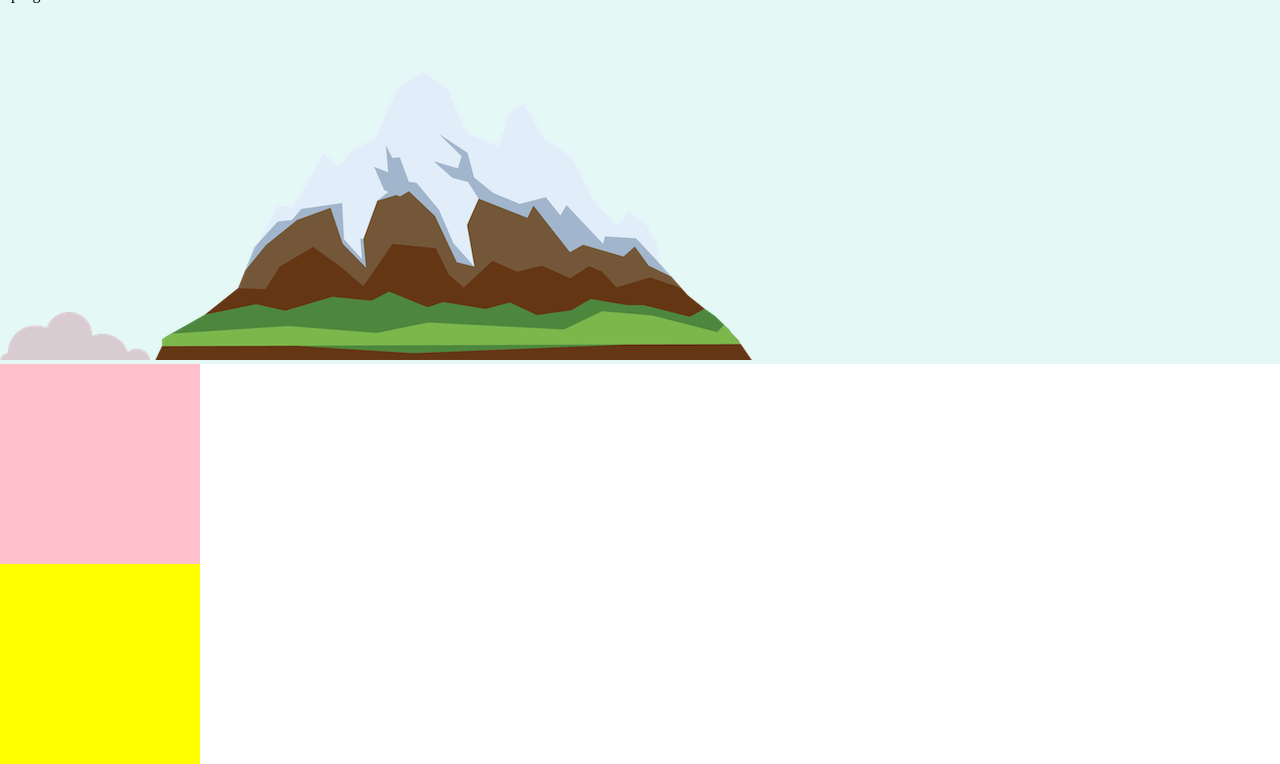
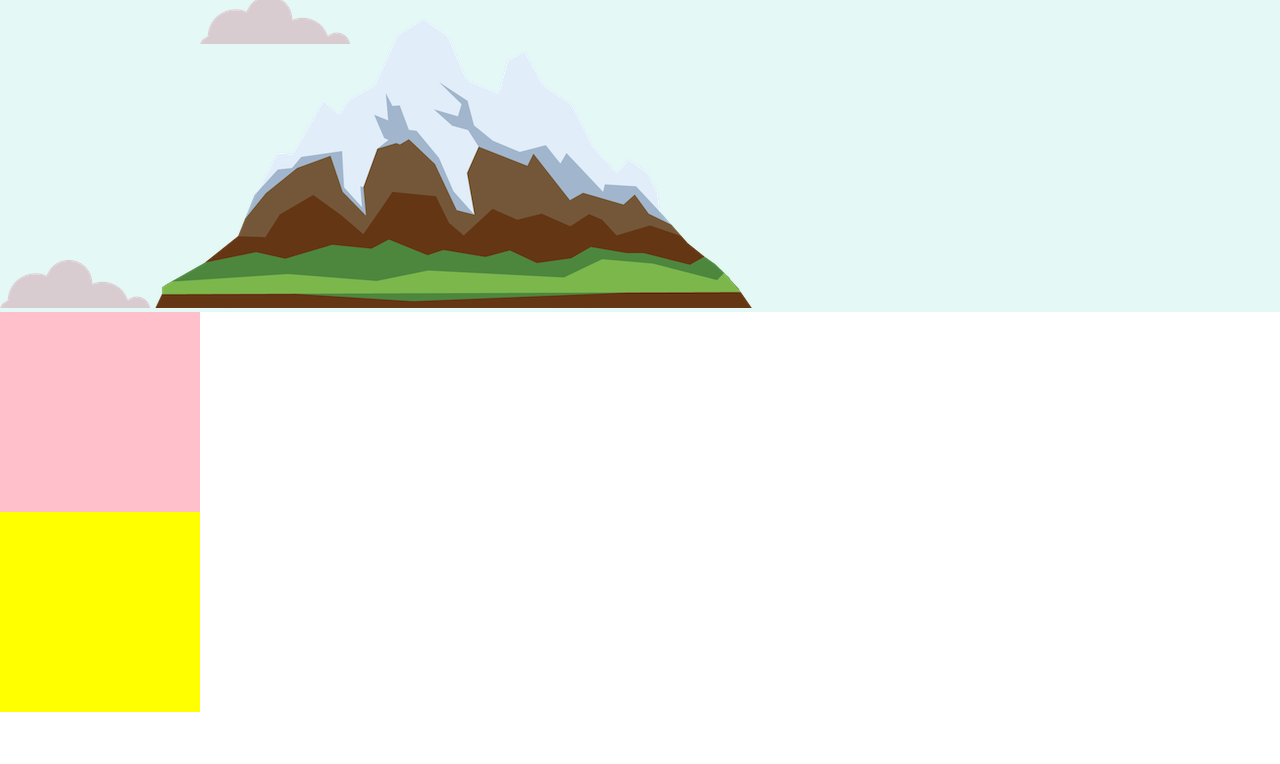
Before and after one commit to sucikakaly/CSS---My-Site, a plain HTML site: page index.html in a window 1280 px wide. Shown: the part 104-868 px from the top of the page. After the commit the page ends 816 px from the top, so only its background shows below. Drawn offline with Linux system fonts and the light colour scheme.

Commit message:
CSS - My Site

```diff
--- a/css/style.css
+++ b/css/style.css
@@ -5,6 +5,12 @@
 
 .top-container {
   background-color: #e4f9f5;
+}
+
+.cloud-1 {
+  position: absolute;
+  left: 200px;
+  top: 100px;
 }
 
 .middle-container {
--- a/index.html
+++ b/index.html
@@ -10,11 +10,11 @@
   </head>
   <body>
     <div class="top-container">
-      <img src="img/cloud.png" alt="cloud-img" />
+      <img class="cloud-1" src="img/cloud.png" alt="cloud-img" />
       <h1>I'm Suci.</h1>
       <p>a programmer</p>
-      <img src="img/cloud.png" alt="cloud-img" />
-      <img src="img/mountain.png" alt="mountain-png" />
+      <img class="cloud-2" src="img/cloud.png" alt="cloud-img" />
+      <img class="mountain" src="img/mountain.png" alt="mountain-png" />
     </div>
     <div class="middle-container"></div>
     <div class="button-container"></div>
```
